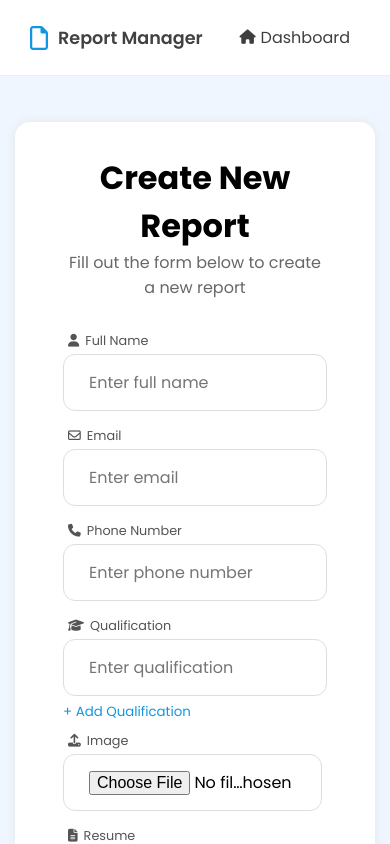
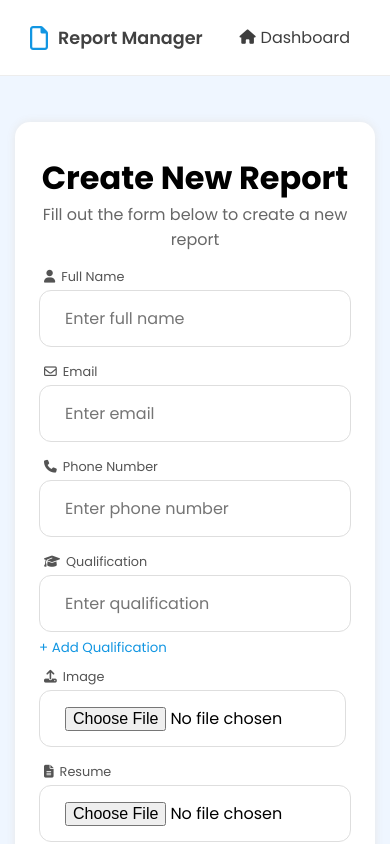
Before and after one commit to faiz4n/Report-Manager, a React (Vite) app: page /create in a window 390 px wide. Shown: the top 844 px of the page. Built offline with nearby package versions, Linux system fonts and the light colour scheme; no server answers; the database is empty.

Commit message:
improved responsive styels

```diff
--- a/src/media.css
+++ b/src/media.css
@@ -19,4 +19,10 @@
   .form-container {
     padding: 30px 15px;
   }
+  .create-report-form {
+    padding: 2rem 1.5rem;
+  }
+  .form-inputs {
+    margin: 1rem 0;
+  }
 }
```
